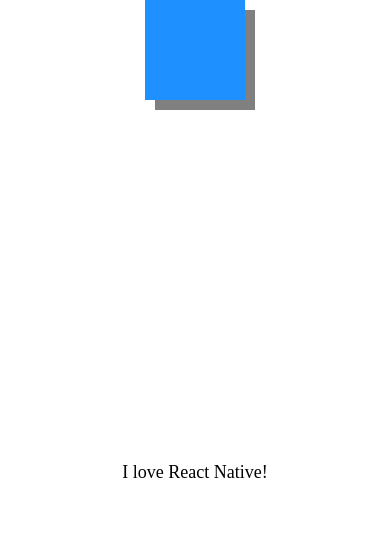
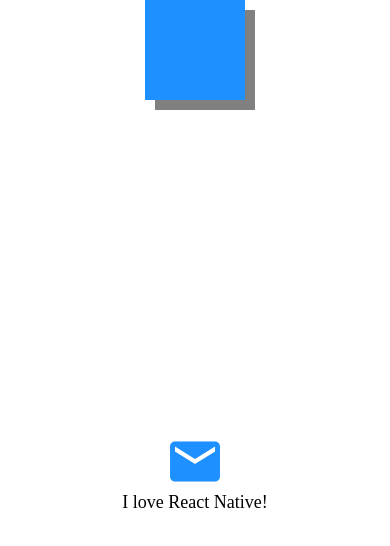
Before and after one commit to Dev-Davis/DoneWithIt, a React Native app: screen / in a window 390 px wide. Shown: the top 546 px of the page. Built offline with nearby package versions, Linux system fonts and the light colour scheme.

Commit message:
expo icons

```diff
--- a/App.js
+++ b/App.js
@@ -1,5 +1,6 @@
 import React from 'react';
 import { View } from 'react-native';
+import { MaterialCommunityIcons } from '@expo/vector-icons'
 
 // import WelcomeScreen from './app/screens/WelcomeScreen';
 // import ViewImageScreen from './app/screens/ViewImageScreen';
@@ -32,8 +33,12 @@ export default function App() {
         alignItems: 'center',
       }}
       >
+
+      <MaterialCommunityIcons name="email" size={60} color="dodgerblue" />
+
         <AppText>I love React Native!</AppText>
       </View>
+
     </View>
   );
 }
```
